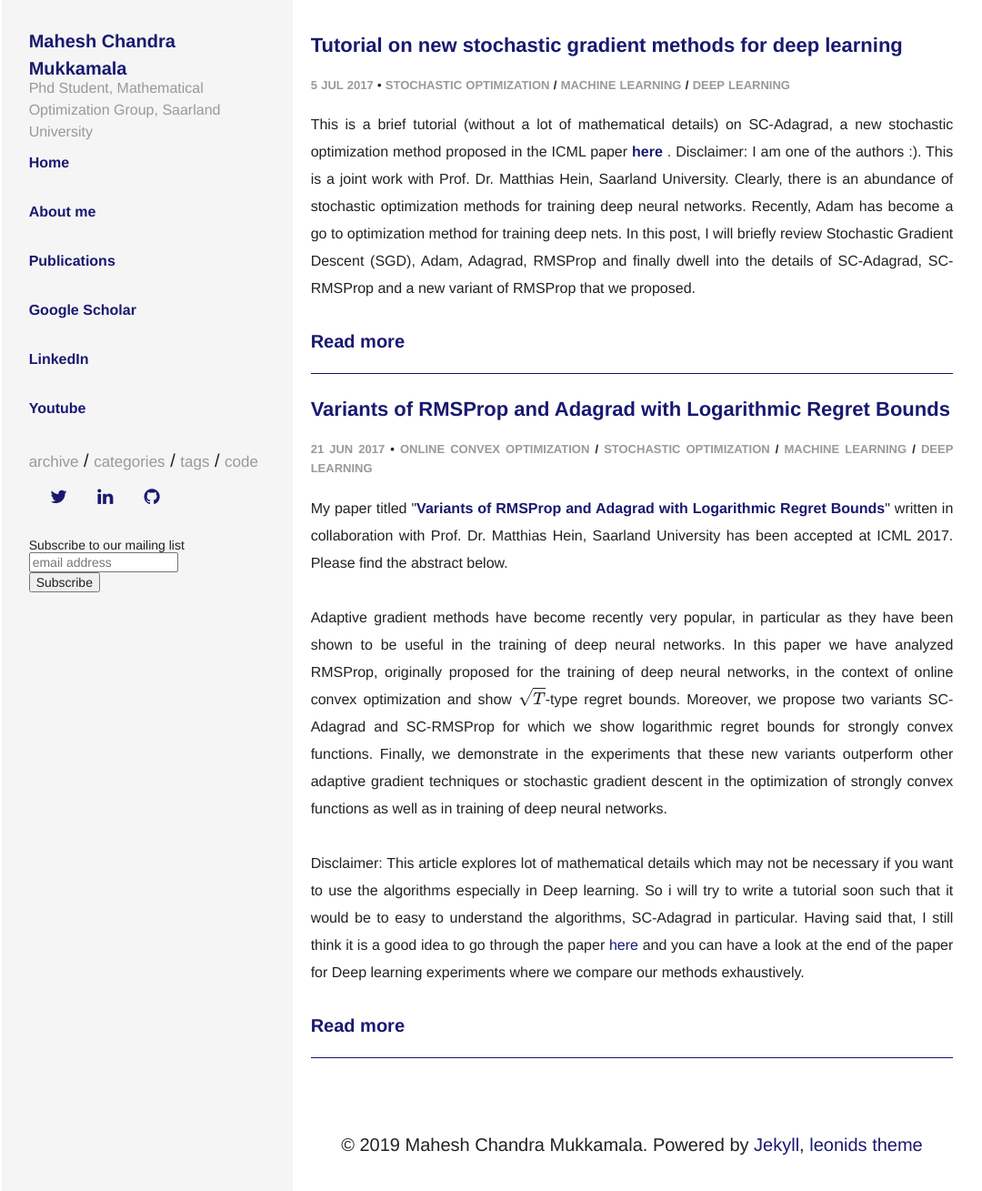
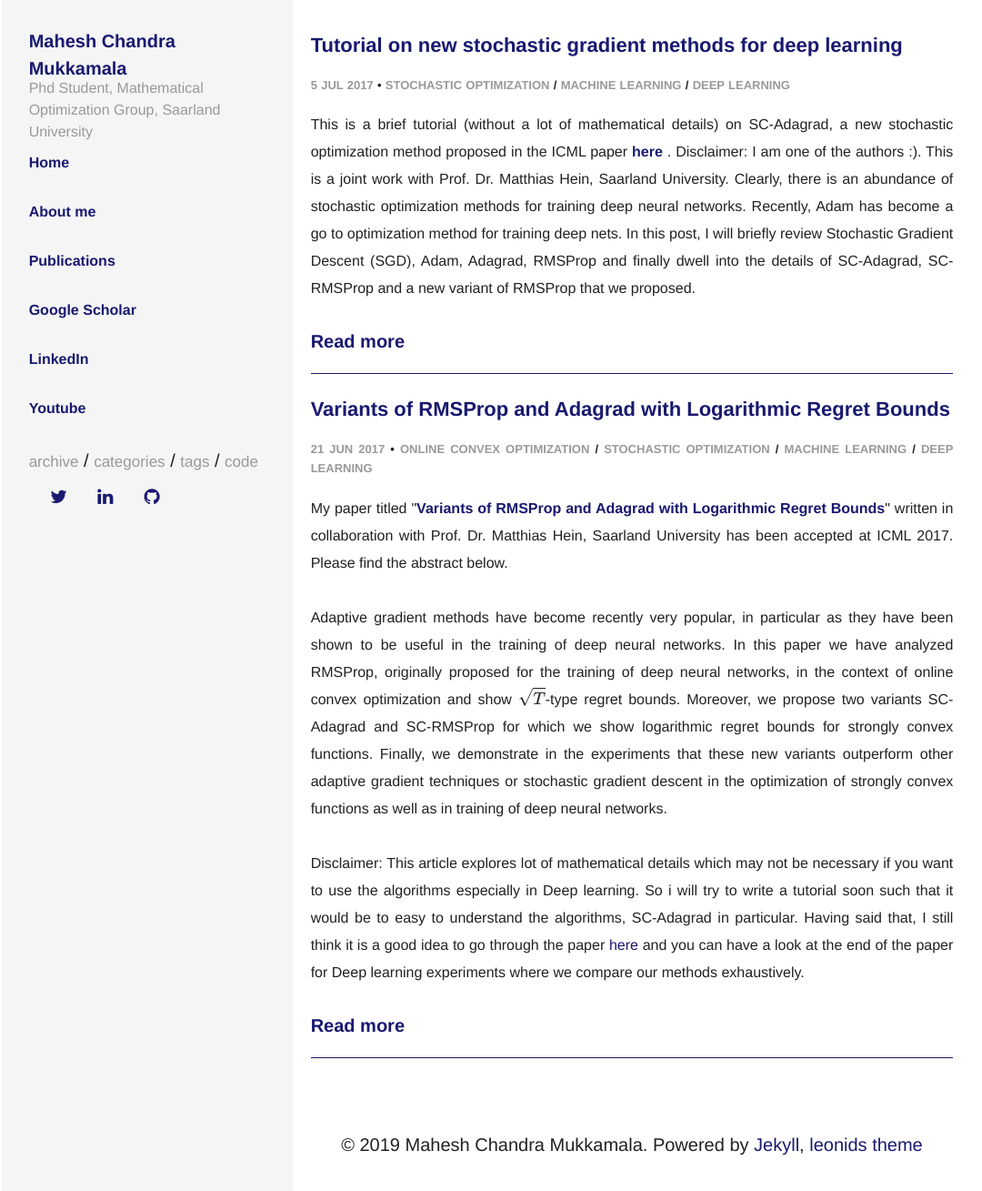
Before and after one commit to mmahesh/mmahesh.github.io, a Jekyll site: the page built from index.html, in a window 1280 px wide. Shown: the top 1309 px of the page at 91% size, without its empty margins (135-1215 px from the left). Built offline with Jekyll 4.4.1, drawn with Linux system fonts in a browser that asks for light colours; formulas are drawn with MathJax 3; comment, search, counter and statistics services are not loaded.

Commit message:
more fixes to sidebar

```diff
--- a/_includes/sidebar.html
+++ b/_includes/sidebar.html
@@ -57,17 +57,16 @@
   #mergeRow-gdpr fieldset label {font-weight: normal;}
   #mc-embedded-subscribe-form .mc_fieldset{border:none;min-height: 0px;padding-bottom:0px;}
 </style>
-<div id="mc_embed_signup">
+<!-- <div id="mc_embed_signup">
 <form action="https://github.us19.list-manage.com/subscribe/post?u=362d41c220f97212f28a7c611&amp;id=526d9023e4" method="post" id="mc-embedded-subscribe-form" name="mc-embedded-subscribe-form" class="validate" target="_blank" novalidate>
     <div id="mc_embed_signup_scroll">
   <label for="mce-EMAIL">Subscribe to our mailing list</label>
   <input type="email" value="" name="EMAIL" class="email" id="mce-EMAIL" placeholder="email address" required>
-    <!-- real people should not fill this in and expect good things - do not remove this or risk form bot signups-->
     <div style="position: absolute; left: -5000px;" aria-hidden="true"><input type="text" name="b_362d41c220f97212f28a7c611_526d9023e4" tabindex="-1" value=""></div>
     <div class="clear"><input type="submit" value="Subscribe" name="subscribe" id="mc-embedded-subscribe" class="button"></div>
     </div>
 </form>
-</div>
+</div> -->
 
 <!--End mc_embed_signup-->
 
```
